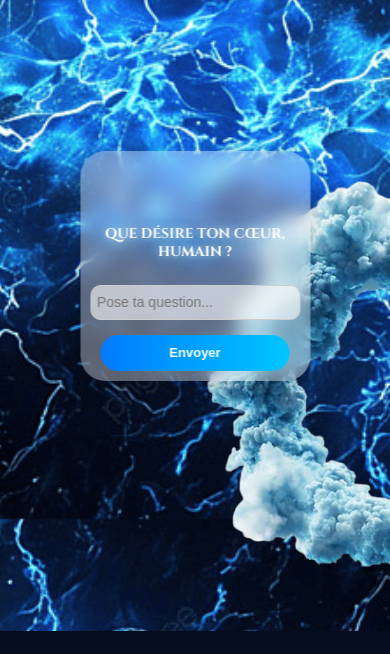
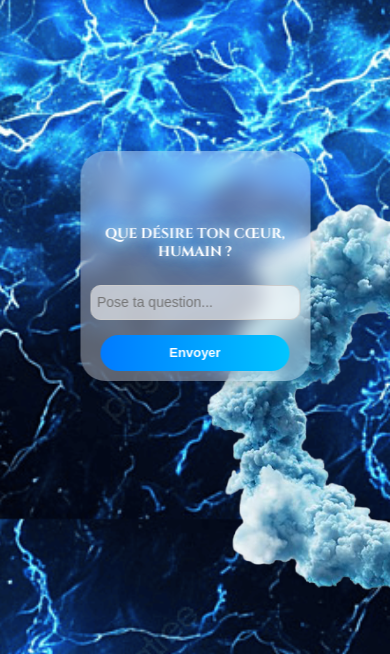
Before and after one commit to mbdsa/mon-g-nie, a Flask app: page / in a window 390 px wide; the page is wider, and only the part inside the window is pictured. Shown: the part 325-979 px from the top of that part. Before the commit the page ends 956 px from the top of that part, so only its background shows below. Run offline with Flask 3, Linux system fonts and the light colour scheme.

Commit message:
Mise à jour du index  pour la responsivité

```diff
--- a/static/style.css
+++ b/static/style.css
@@ -293,12 +293,13 @@ button:hover {
     }
 
     #cloud {
+        position: absolute;
         width: 130%;
         opacity: 1;
-        top: 10%;
+        top: 20%;
         left: 50%;
         transform: translateX(-50%);
+        z-index: -1;
     }
 
-
-}
+    }
```
